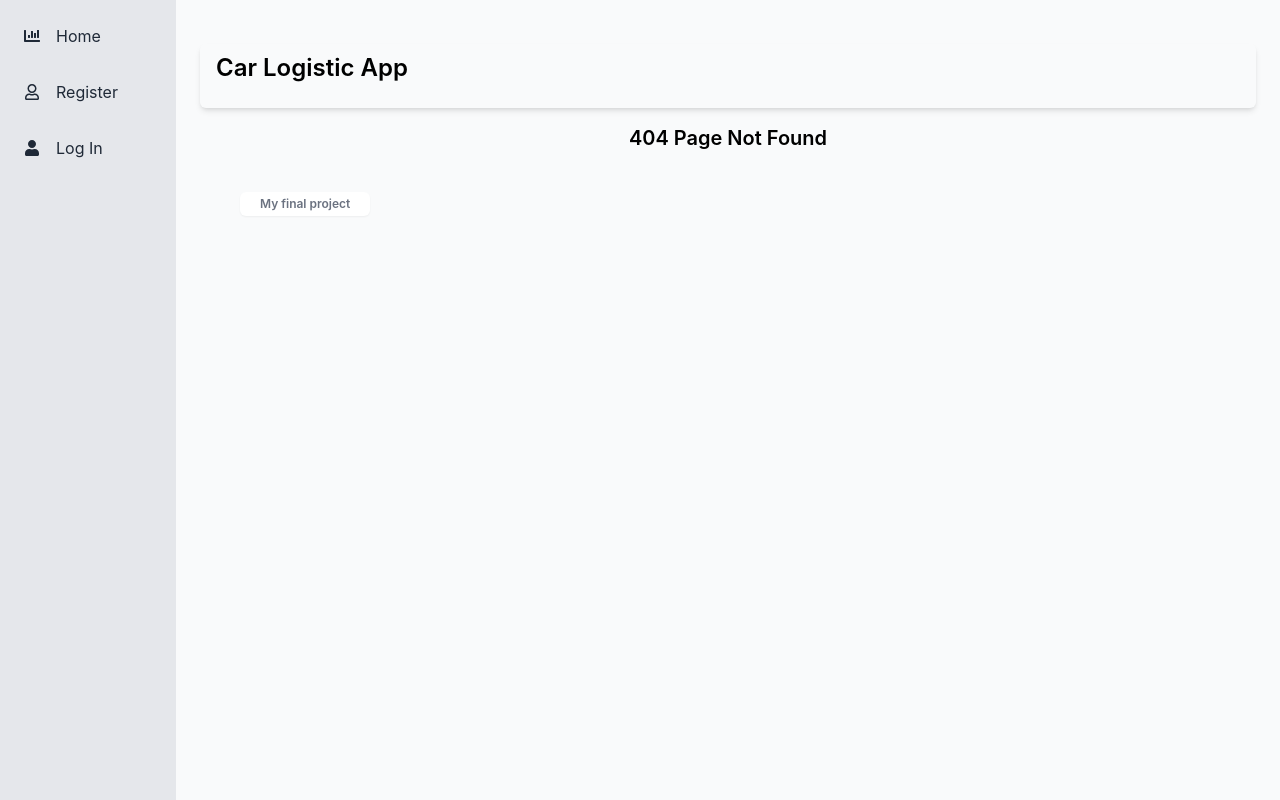
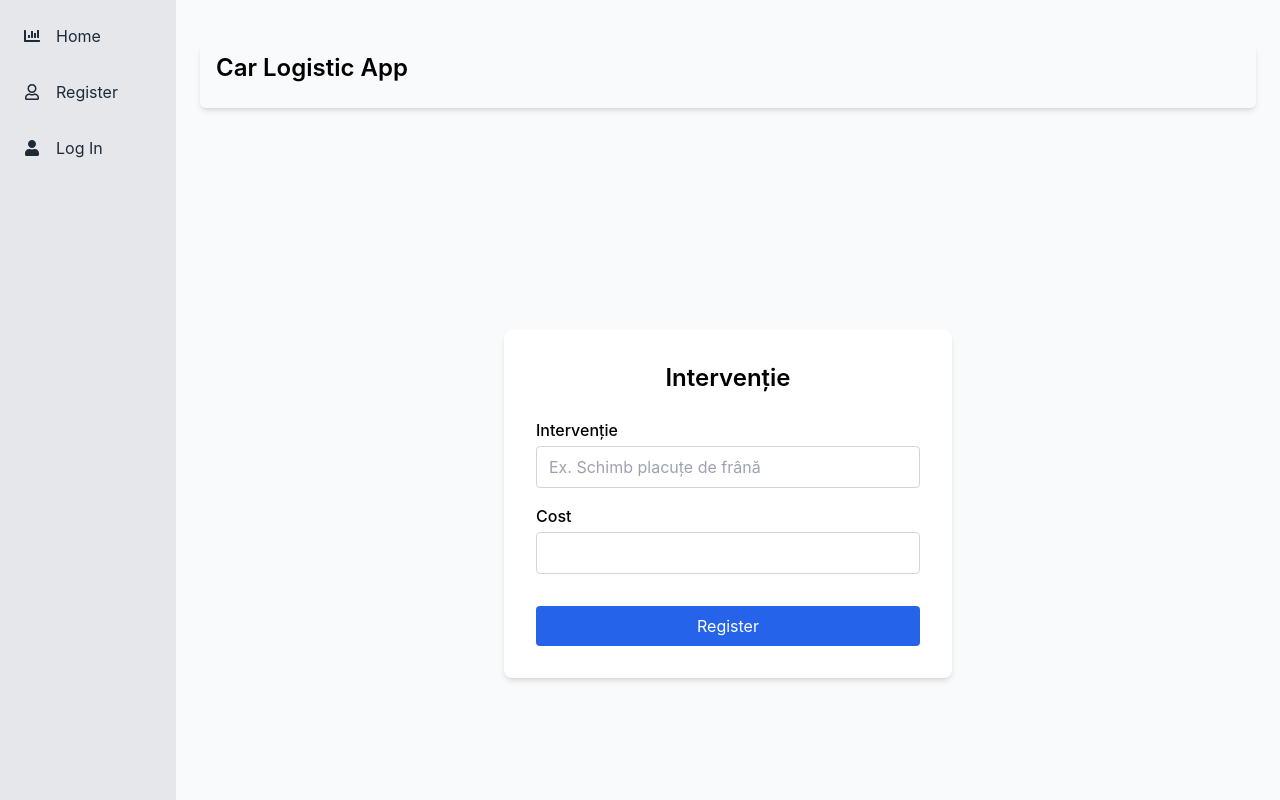
Before and after one commit to EdwardN93/react-final-project, a React (Vite) app: page /repairs/1 in a window 1280 px wide. Before the commit this address had no page. Shown: the top 800 px of the page. Built offline with nearby package versions, Linux system fonts and the light colour scheme; no server answers.

Commit message:
repairs and costs now implemented

```diff
--- a/db.json
+++ b/db.json
@@ -54,7 +54,21 @@
       "status": "Activa",
       "nextRevDate": "2026-06-20",
       "kilometers": "145,080",
-      "id": 4
+      "id": 4,
+      "repairs": [
+        {
+          "intervention": "Schimb placute de frana",
+          "cost": "200"
+        },
+        {
+          "intervention": "Schimb ulei",
+          "cost": "150"
+        },
+        {
+          "intervention": "Schimb placute frana",
+          "cost": "800"
+        }
+      ]
     },
     {
       "plateNumber": "IF29TCH",
@@ -205,6 +219,22 @@
       "nextRevDate": "2025-07-31T00:00:00.000Z",
       "kilometers": "320,192",
       "id": 14
+    },
+    {
+      "plateNumber": "IF68TCH",
+      "carBrand": "Nissan",
+      "carName": "Juke",
+      "vinNumber": "NSSN442092KS",
+      "engineCapacity": "1197",
+      "fuelType": "Hibrid",
+      "category": "Autoturism M1",
+      "department": "Vânzări",
+      "user": "Utilizer Testo",
+      "status": "Activa",
+      "nextRevDate": "2025-08-26T00:00:00.000Z",
+      "kilometers": "15,156",
+      "repairs": [],
+      "id": 15
     }
   ]
 }
--- a/src/App.tsx
+++ b/src/App.tsx
@@ -16,6 +16,7 @@ import { RegisterCar } from "./Components/routes/RegisterCar/RegisterCar";
 import { NotFound } from "./Components/NotFound/NotFound";
 import { AuthContextProvider } from "./Components/routes/auth/AuthContext";
 import { ToastContainer } from "react-toastify";
+import AddRepairs from "./Components/AddRepairs/AddRepairs";
 
 function App() {
   const location = useLocation();
@@ -46,6 +47,7 @@ function App() {
                   <Route path="/vehicles/:id" element={<VehicleDetails />} />
                   <Route path="/modify-car/:id" element={<ModifyCar />} />
                   <Route path="/account" element={<Account />} />
+                  <Route path="/repairs/:id" element={<AddRepairs />} />
                   <Route
                     path="/change-account-details"
                     element={<ChangeAccountDetails />}
--- /dev/null
+++ b/src/Components/AddRepairs/AddRepairs.tsx
@@ -0,0 +1,168 @@
+import { NavLink, useNavigate, useParams } from "react-router";
+import { useAuthContext } from "../routes/auth/AuthContext";
+import { useEffect, useState } from "react";
+import { AuthResponse, Car } from "../Types/Types";
+import { Button } from "../Button/Button";
+import { motion } from "framer-motion";
+import { z } from "zod/v4";
+import { toast } from "react-toastify";
+import { validateForm, ValidationErrors } from "../utils/validation";
+
+const apiUrl = import.meta.env.VITE_API_URL;
+
+const validationSchema = z.object({
+  intervention: z.string().min(1, "Adaugă intervenție"),
+  cost: z.string().min(2, "Adaugă costul reparației"),
+});
+
+const initialDefaultValues = {
+  intervention: "",
+  cost: "",
+};
+
+export default function AddRepairs() {
+  const [errors, setErrors] = useState<null | ValidationErrors<
+    typeof validationSchema
+  >>(null);
+  const [defaultValues, setDefaultValues] = useState(initialDefaultValues);
+
+  const { accessToken } = useAuthContext();
+  const { id } = useParams();
+  const navigate = useNavigate();
+
+  const [car, setCar] = useState<Car>({});
+
+  useEffect(() => {
+    fetch(`${apiUrl}/vehicles/${id}`, {
+      method: "GET",
+      headers: {
+        "Content-type": "application/json",
+        Authorization: `Bearer ${accessToken}`,
+      },
+    })
+      .then((data) => {
+        try {
+          if (!data.ok) throw new Error(`Status error: ${data.status}`);
+          return data.json();
+        } catch (err) {
+          console.log(err);
+        }
+      })
+      .then((data) => setCar(data));
+  }, []);
+
+  async function handleSubmit(formData: FormData) {
+    const values = Object.fromEntries(formData.entries());
+    const errors = validateForm(values, validationSchema);
+
+    if (errors) {
+      setErrors(errors);
+      setDefaultValues(values as typeof defaultValues);
+      return;
+    }
+
+    setErrors(null);
+    setDefaultValues(initialDefaultValues);
+
+    const newRepair = {
+      intervention: values.intervention,
+      cost: values.cost,
+    };
+
+    const updatedCar = {
+      ...car,
+      repairs: [...(car.repairs || []), newRepair],
+    };
+
+    const data = await fetch(`${apiUrl}/vehicles/${id}`, {
+      method: "PUT",
+      body: JSON.stringify(updatedCar),
+      headers: {
+        "Content-type": "application/json",
+        Authorization: `Bearer ${accessToken}`,
+      },
+    }).then((res) => res.json() as Promise<AuthResponse>);
+
+    toast.success("Reparație adăugată cu succes !");
+    navigate(-1);
+  }
+
+  function handleInputChange(e: React.ChangeEvent<HTMLInputElement>) {
+    if (!errors) {
+      return;
+    }
+    const formValues = new FormData(e.target.form!);
+    const newErrors = validateForm(
+      Object.fromEntries(formValues.entries()),
+      validationSchema
+    );
+
+    setErrors(newErrors);
+  }
+
+  return (
+    <motion.div
+      initial={{ opacity: 0 }}
+      animate={{ opacity: 1 }}
+      exit={{ opacity: 0 }}
+      transition={{ duration: 0.3 }}
+    >
+      <div className="flex justify-center items-center min-h-screen px-4 mb-10 flex-col">
+        <form
+          onSubmit={(e) => {
+            e.preventDefault();
+            handleSubmit(new FormData(e.currentTarget));
+          }}
+          className="bg-white p-8 rounded-lg shadow-md w-full max-w-md mb-10"
+          noValidate
+        >
+          <h2 className="text-2xl font-semibold mb-6 text-center">
+            Intervenție
+          </h2>
+
+          <div className="mb-4">
+            <label htmlFor="intervention" className="block mb-1 font-medium">
+              Intervenție
+            </label>
+            <input
+              type="text"
+              id="intervention"
+              name="intervention"
+              className="w-full border border-gray-300 rounded px-3 py-2 focus:outline-none focus:ring focus:ring-blue-400"
+              defaultValue={defaultValues.intervention}
+              onChange={handleInputChange}
+              placeholder="Ex. Schimb placuțe de frână"
+            />
+          </div>
+          {errors?.intervention && (
+            <p className="text-red-600 mb-4">{errors.intervention[0]}</p>
+          )}
+
+          <div className="mb-4">
+            <label htmlFor="cost" className="block mb-1 font-medium">
+              Cost
+            </label>
+            <input
+              type="number"
+              id="cost"
+              name="cost"
+              className="w-full border border-gray-300 rounded px-3 py-2 focus:outline-none focus:ring focus:ring-blue-400"
+              defaultValue={defaultValues.cost}
+              onChange={handleInputChange}
+            />
+          </div>
+          {errors?.cost && (
+            <p className="text-red-600 mb-4">{errors.cost[0]}</p>
+          )}
+
+          <button
+            type="submit"
+            className="w-full bg-blue-600 text-white py-2 rounded hover:bg-blue-700 transition mt-4"
+          >
+            Register
+          </button>
+        </form>
+      </div>
+    </motion.div>
+  );
+}
--- a/src/Components/MainNav/MainNav.tsx
+++ b/src/Components/MainNav/MainNav.tsx
@@ -66,6 +66,15 @@ function Navbar() {
             />
           </li>
         )}
+        {id && user?.role === 1 && (
+          <li>
+            <Button
+              text="Adauga reparatii"
+              color="green"
+              onClick={() => navigate(`/repairs/${id}`)}
+            />
+          </li>
+        )}
       </ul>
       {showModal && (
         <CustomModal
--- a/src/Components/Types/Types.ts
+++ b/src/Components/Types/Types.ts
@@ -14,6 +14,7 @@ export type Car = {
   status?: string;
   nextRevDate?: string | Date;
   kilometers?: string;
+  repairs?: string[];
 };
 
 // li Element for SideNav
--- a/src/Components/routes/RegisterCar/RegisterCar.tsx
+++ b/src/Components/routes/RegisterCar/RegisterCar.tsx
@@ -92,6 +92,7 @@ export function RegisterCar() {
       status: formDetails.status,
       nextRevDate: formDetails.nextRevDate,
       kilometers: formDetails.kilometers,
+      repairs: [],
     };
 
     setErrors(null);
```
